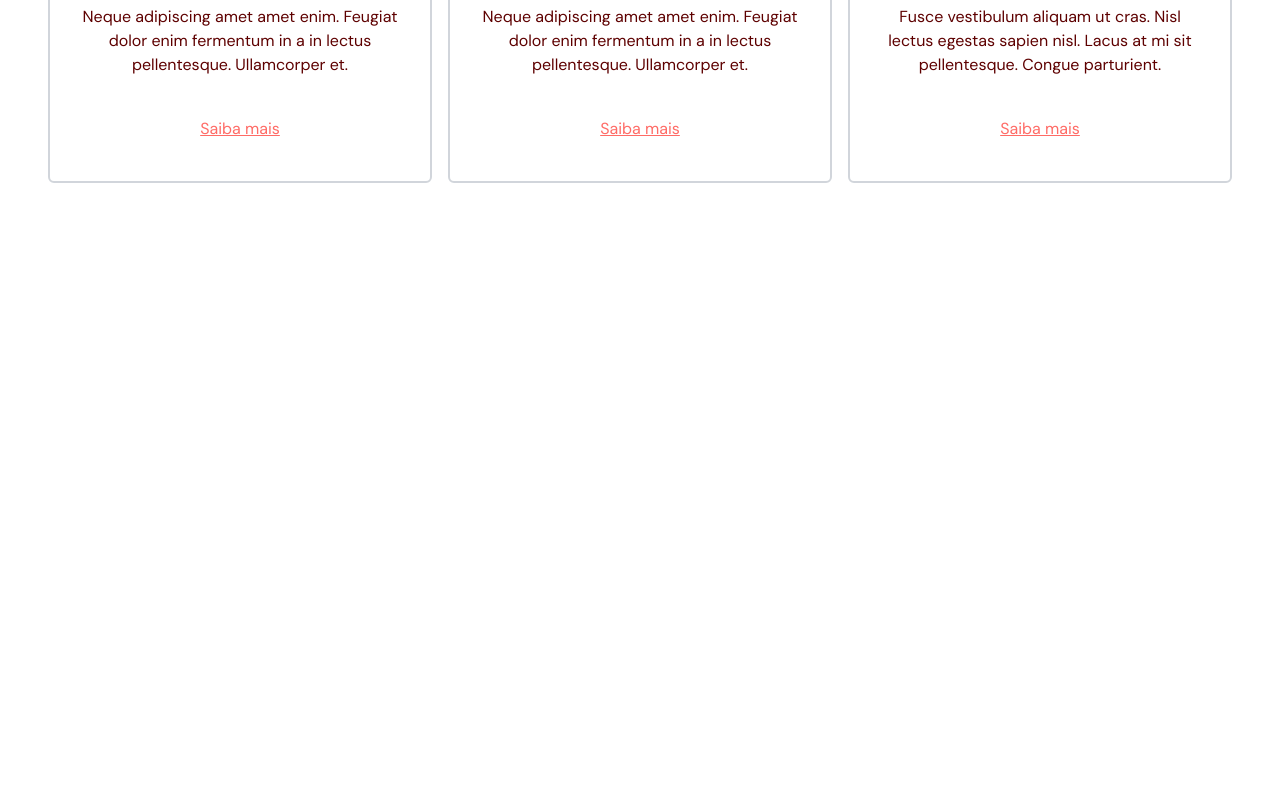
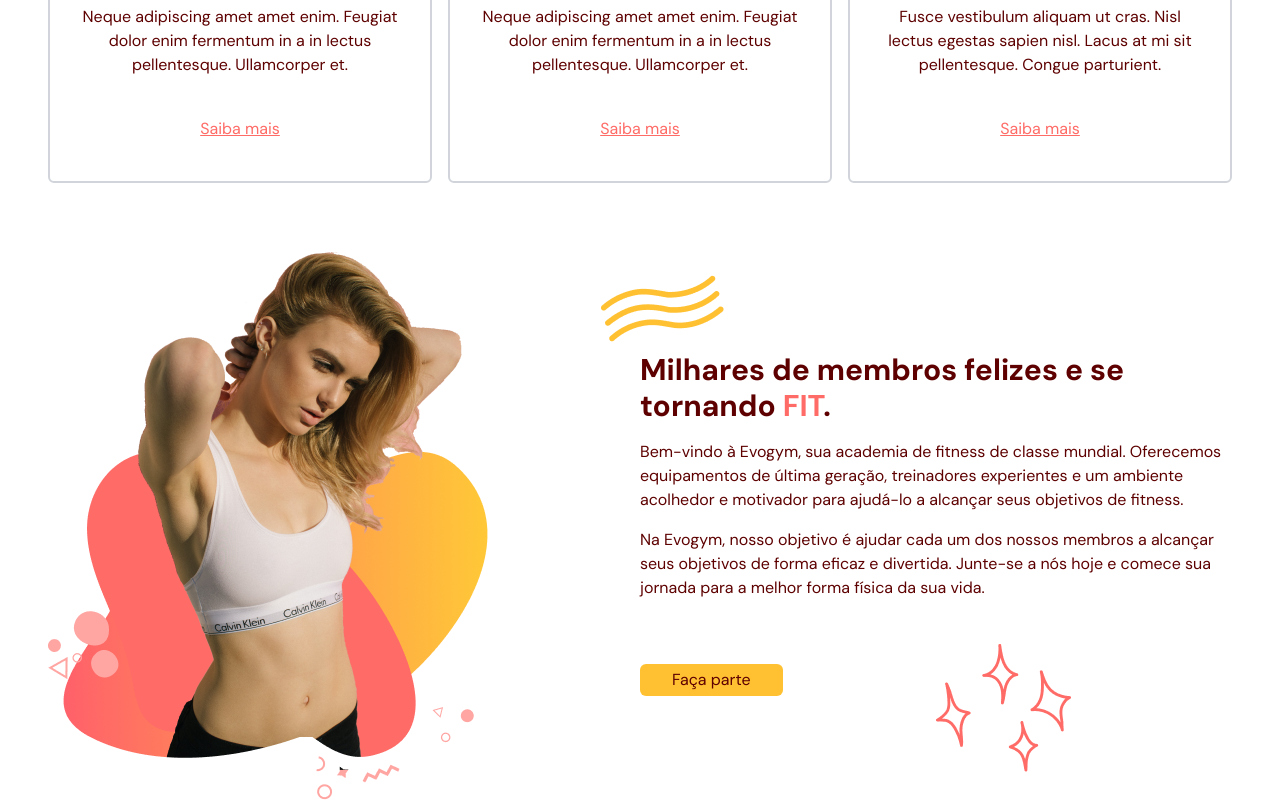
Before and after one commit to Luiz-F-Souza/be-fit, a React (Vite) app: page / in a window 1280 px wide. Shown: the part 1119-1919 px from the top of the page. Before the commit the page ends 1302 px from the top, so only its background shows below. Built offline with nearby package versions, Linux system fonts and the light colour scheme.

Commit message:
benefits scene concluida

```diff
--- a/src/components/icon-cards/IconCards.tsx
+++ b/src/components/icon-cards/IconCards.tsx
@@ -8,16 +8,16 @@ interface iconCardsProps {
     body: string,
     actionBtn: JSX.Element
   }[],
-
+  containerStyle?: string
 }
-function IconCards({cards}: iconCardsProps){
+function IconCards({cards, containerStyle}: iconCardsProps){
 
   return(
-    <motion.article className='grid sm:grid-cols-3 gap-4'
+    <motion.article className={`grid sm:grid-cols-3 gap-4 ${containerStyle}`}
     initial="lower"
     whileInView='normal'
     viewport={{ once: true, amount:0.5 }}
-    transition={{ duration: 1 }}
+    transition={{ duration: .75 }}
     variants={{
       lower: {},
       normal: {transition: {staggerChildren: .75}}
--- a/src/scenes/benefits/Benefits.tsx
+++ b/src/scenes/benefits/Benefits.tsx
@@ -2,6 +2,7 @@ import { HomeModernIcon, UserGroupIcon, AcademicCapIcon } from "@heroicons/react
 import { Btn, BtnProps } from "../../components/btn/Btn"
 import { IconCards } from "../../components/icon-cards/IconCards"
 import { motion } from "framer-motion"
+import BenefitsImg from '../../assets/BenefitsPageGraphic.png'
 
 
 const iconSize = 52
@@ -65,11 +66,46 @@ function Benefits(){
       <motion.header className="sm:w-3/4 md:w-2/4 mb-8" initial="hidden" whileInView="visible" variants={{ hidden: {x: -50, opacity:0}, visible: {x:0, opacity:1}}} transition={{duration: .75}} viewport={{once: true}}>
         <h3 className="font-bold text-3xl mb-4">MAIS QUE UMA ACADEMIA</h3>
 
-        <p className="text-sm">We provide world class fitness equipment, trainers and classes to get to get you to your ultimate fitness goals with ease. We provide true care into each and every member.</p>
+        <p className="text-sm">Na Evogym, você encontra equipamentos, treinadores e cuidado de classe mundial para alcançar seus objetivos de fitness de forma fácil e eficaz. Junte-se a nós hoje!</p>
       </motion.header>
 
-      <IconCards cards={cardsForIconCards}/>
+      <IconCards cards={cardsForIconCards} containerStyle="mb-16 bg-white"/>
 
+      <section className="flex flex-col sm:flex-row">
+
+        <div className="sm:w-2/4">
+          <img src={BenefitsImg} alt="Mulher com corpo atlético"/>
+        </div>
+
+        <div className="relative sm:w-2/4 m-auto">
+          <motion.h3 initial="hidden" whileInView="visible" variants={{hidden:{x:100, opacity:0}, visible:{x:0, opacity:1}}} transition={{duration:.75}} viewport={{once:true,amount:0.5}} className="font-bold text-3xl before:content-abstractwaves before:absolute before:-top-14 sm:before:-top-20 before:-left-10 before:-z-10 mb-4">Milhares de membros felizes e se tornando <span className="text-primary-500">FIT</span>.</motion.h3>
+
+          <motion.div initial="hidden" whileInView="visible" variants={{hidden:{x:-100, opacity:0}, visible:{x:0, opacity:1}}} transition={{delay:0.3, duration:.75}} viewport={{once:true,amount:.5}}>
+            <p className="mb-4">Bem-vindo à Evogym, sua academia de fitness de classe mundial. Oferecemos equipamentos de última geração, treinadores experientes e um ambiente acolhedor e motivador para ajudá-lo a alcançar seus objetivos de fitness.</p>
+
+            <p className="mb-8 sm:mb-16">Na Evogym, nosso objetivo é ajudar cada um dos nossos membros a alcançar seus objetivos de forma eficaz e divertida. Junte-se a nós hoje e comece sua jornada para a melhor forma física da sua vida.</p>
+          </motion.div>
+
+
+          <div className="relative sm:before:content-sparkles before:absolute before:-top-5 before:left-2/4 before:-z-10">
+            <Btn
+              label="Faça parte"
+              onClick={() => console.log('faça parte btn')}
+              style={{
+                border:"rounded-md",
+                color:"bg-seccondary-500",
+                hoverEffect:"hover:bg-seccondary-400 hover:cursor-pointer",
+                px:"px-8",
+                py:"py-1",
+                textColor:"",
+              }}
+            />
+          </div>
+
+        </div>
+
+
+      </section>
 
     </article>
   )
```
